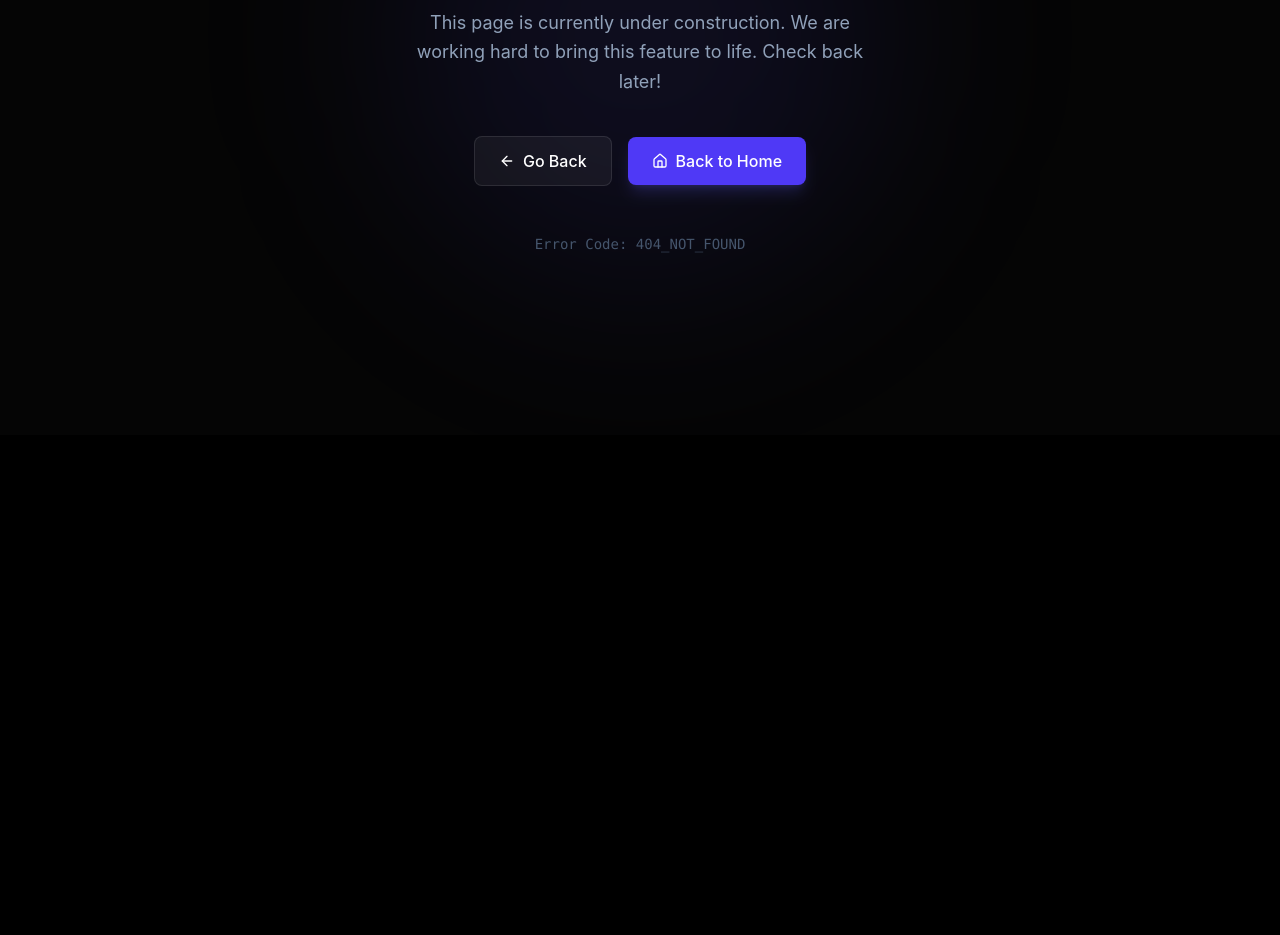
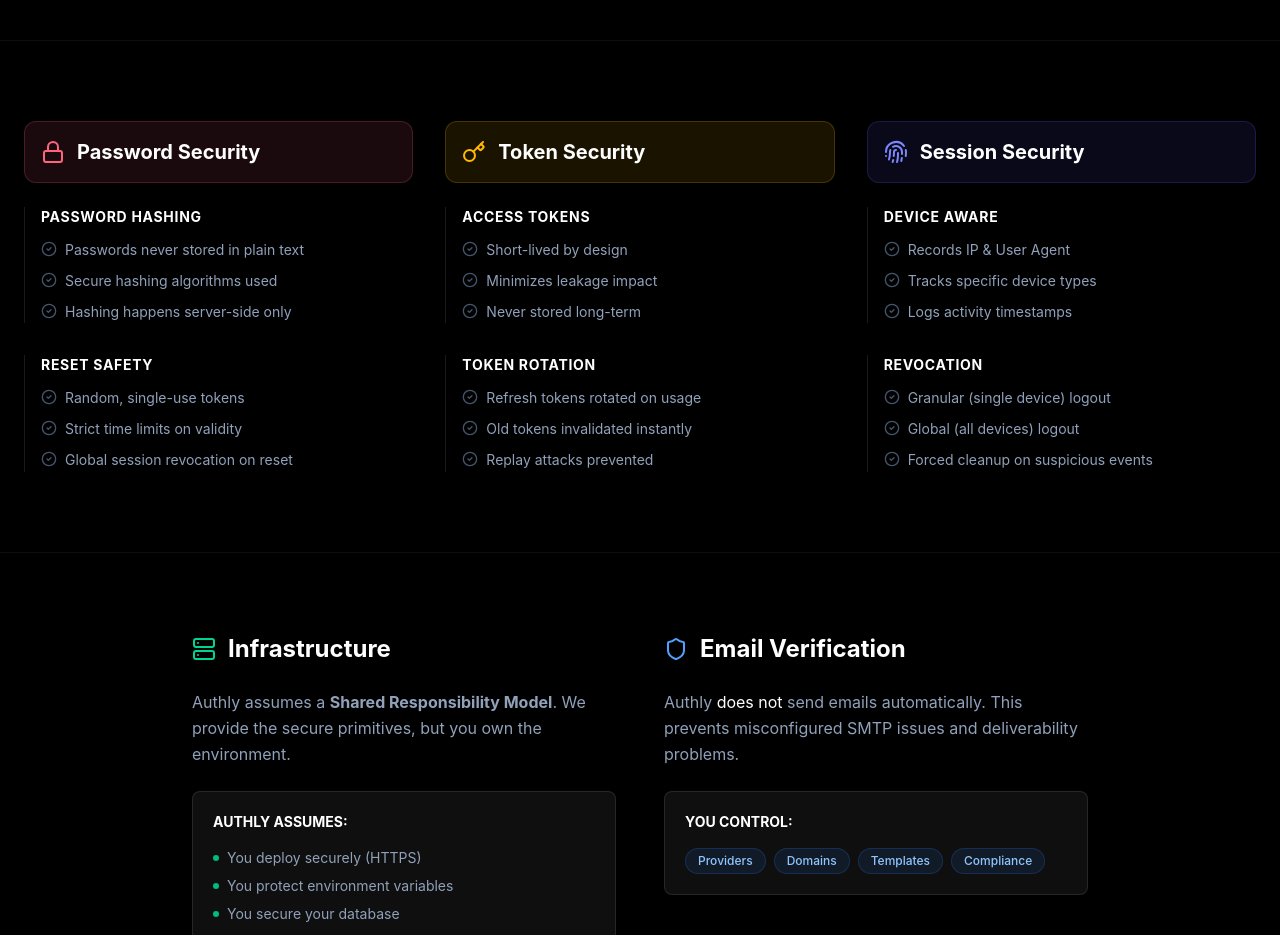
Before and after one commit to Prateet-Github/authly, a React (Vite) app: page /security in a window 1280 px wide. Shown: the part 365-1300 px from the top of the page. Before the commit the page ends 800 px from the top, so only its background shows below. Built offline with nearby package versions, Linux system fonts and the light colour scheme.

Commit message:
feat: add Security page and component; update routing in App to include Security

```diff
--- a/src/App.jsx
+++ b/src/App.jsx
@@ -4,6 +4,7 @@ import Documents from "./pages/Documents.jsx";
 import NotFound from "./pages/NotFound.jsx";
 import FAQ from "./pages/FAQ.jsx";
 import Features from "./pages/Features.jsx";
+import Security from "./pages/Security.jsx";
 
 const App = () => {
   return (
@@ -13,6 +14,7 @@ const App = () => {
       <Route path="/docs" element={<Documents />}></Route>
       <Route path="/faq" element={<FAQ />}></Route>
       <Route path="/features" element={<Features />}></Route>
+      <Route path="security" element={<Security />}></Route>
     </Routes>
   );
 };
--- /dev/null
+++ b/src/pages/Security.jsx
@@ -0,0 +1,15 @@
+import Navbar from "../components/layout/Navbar";
+import Secure from "../sections/security/Secure";
+import Footer from "../components/layout/Footer";
+
+const Security = () => {
+  return (
+    <div className="min-h-screen w-full">
+      <Navbar></Navbar>
+      <Secure></Secure>
+      <Footer></Footer>
+    </div>
+  );
+};
+
+export default Security;
--- /dev/null
+++ b/src/sections/security/Secure.jsx
@@ -0,0 +1,274 @@
+import {
+  Lock,
+  ShieldCheck,
+  Key,
+  RefreshCw,
+  Server,
+  Eye,
+  Fingerprint,
+  AlertTriangle,
+  CheckCircle2,
+  Shield,
+} from "lucide-react";
+
+const Secure = () => {
+  const securityPillars = [
+    {
+      title: "Password Security",
+      icon: Lock,
+      color: "text-rose-400",
+      bg: "bg-rose-400/10",
+      border: "border-rose-400/20",
+      sections: [
+        {
+          heading: "Password Hashing",
+          items: [
+            "Passwords never stored in plain text",
+            "Secure hashing algorithms used",
+            "Hashing happens server-side only",
+          ],
+        },
+        {
+          heading: "Reset Safety",
+          items: [
+            "Random, single-use tokens",
+            "Strict time limits on validity",
+            "Global session revocation on reset",
+          ],
+        },
+      ],
+    },
+    {
+      title: "Token Security",
+      icon: Key,
+      color: "text-amber-400",
+      bg: "bg-amber-400/10",
+      border: "border-amber-400/20",
+      sections: [
+        {
+          heading: "Access Tokens",
+          items: [
+            "Short-lived by design",
+            "Minimizes leakage impact",
+            "Never stored long-term",
+          ],
+        },
+        {
+          heading: "Token Rotation",
+          items: [
+            "Refresh tokens rotated on usage",
+            "Old tokens invalidated instantly",
+            "Replay attacks prevented",
+          ],
+        },
+      ],
+    },
+    {
+      title: "Session Security",
+      icon: Fingerprint,
+      color: "text-indigo-400",
+      bg: "bg-indigo-500/10",
+      border: "border-indigo-500/20",
+      sections: [
+        {
+          heading: "Device Aware",
+          items: [
+            "Records IP & User Agent",
+            "Tracks specific device types",
+            "Logs activity timestamps",
+          ],
+        },
+        {
+          heading: "Revocation",
+          items: [
+            "Granular (single device) logout",
+            "Global (all devices) logout",
+            "Forced cleanup on suspicious events",
+          ],
+        },
+      ],
+    },
+  ];
+
+  return (
+    <div className="min-h-screen bg-black text-slate-300 font-sans selection:bg-indigo-500/30">
+      {/* ================= HERO ================= */}
+      <div className="pt-10 pb-16 px-6 max-w-7xl mx-auto border-b border-white/5">
+        <div className="flex items-center gap-3 mb-6">
+          <div className="p-2 rounded-lg bg-indigo-500/10 border border-indigo-500/20">
+            <ShieldCheck className="w-8 h-8 text-indigo-400" />
+          </div>
+          <span className="text-sm font-bold tracking-wider text-indigo-400 uppercase">
+            Architecture
+          </span>
+        </div>
+
+        <h1 className="text-4xl md:text-6xl font-extrabold tracking-tight text-white mb-6">
+          Security
+        </h1>
+        <p className="text-xl md:text-2xl text-slate-400 leading-relaxed max-w-3xl">
+          Authly is built around{" "}
+          <span className="text-white">explicit security boundaries</span>.
+          Nothing is hidden, abstracted, or silently handled.
+        </p>
+      </div>
+
+      {/* ================= CORE PILLARS ================= */}
+      <div className="max-w-7xl mx-auto px-6 py-20">
+        <div className="grid grid-cols-1 md:grid-cols-3 gap-8">
+          {securityPillars.map((pillar, idx) => (
+            <div key={idx} className="flex flex-col gap-6">
+              {/* Pillar Header */}
+              <div
+                className={`p-4 rounded-xl border ${pillar.bg} ${pillar.border}`}
+              >
+                <div className="flex items-center gap-3">
+                  <pillar.icon className={`w-6 h-6 ${pillar.color}`} />
+                  <h2 className="text-xl font-bold text-white">
+                    {pillar.title}
+                  </h2>
+                </div>
+              </div>
+
+              {/* Pillar Content */}
+              <div className="space-y-8">
+                {pillar.sections.map((section, sIdx) => (
+                  <div key={sIdx} className="pl-4 border-l border-white/10">
+                    <h3 className="text-sm font-bold text-white uppercase tracking-wider mb-3">
+                      {section.heading}
+                    </h3>
+                    <ul className="space-y-2">
+                      {section.items.map((item, iIdx) => (
+                        <li
+                          key={iIdx}
+                          className="flex items-start gap-2 text-sm text-slate-400 leading-relaxed"
+                        >
+                          <CheckCircle2 className="w-4 h-4 text-slate-600 mt-0.5 shrink-0" />
+                          <span>{item}</span>
+                        </li>
+                      ))}
+                    </ul>
+                  </div>
+                ))}
+              </div>
+            </div>
+          ))}
+        </div>
+      </div>
+
+      {/* ================= INFRASTRUCTURE & SHARED RESPONSIBILITY ================= */}
+      <div className="bg-black border-y border-white/5 py-20 px-6">
+        <div className="max-w-4xl mx-auto">
+          <div className="flex flex-col md:flex-row gap-12 items-start">
+            {/* Left: Philosophy */}
+            <div className="flex-1">
+              <div className="flex items-center gap-3 mb-6">
+                <Server className="w-6 h-6 text-emerald-400" />
+                <h2 className="text-2xl font-bold text-white">
+                  Infrastructure
+                </h2>
+              </div>
+              <p className="text-slate-400 mb-6 leading-relaxed">
+                Authly assumes a <strong>Shared Responsibility Model</strong>.
+                We provide the secure primitives, but you own the environment.
+              </p>
+
+              <div className="p-5 rounded-lg bg-[#0f0f0f] border border-white/10">
+                <h3 className="text-sm font-bold text-white mb-4 uppercase">
+                  Authly Assumes:
+                </h3>
+                <ul className="space-y-2">
+                  {[
+                    "You deploy securely (HTTPS)",
+                    "You protect environment variables",
+                    "You secure your database",
+                  ].map((item, i) => (
+                    <li
+                      key={i}
+                      className="flex items-center gap-2 text-sm text-slate-400"
+                    >
+                      <div className="w-1.5 h-1.5 rounded-full bg-emerald-500" />
+                      {item}
+                    </li>
+                  ))}
+                </ul>
+              </div>
+            </div>
+
+            {/* Right: Email Security */}
+            <div className="flex-1">
+              <div className="flex items-center gap-3 mb-6">
+                <Shield className="w-6 h-6 text-blue-400" />
+                <h2 className="text-2xl font-bold text-white">
+                  Email Verification
+                </h2>
+              </div>
+              <p className="text-slate-400 mb-6 leading-relaxed">
+                Authly <span className="text-white">does not</span> send emails
+                automatically. This prevents misconfigured SMTP issues and
+                deliverability problems.
+              </p>
+
+              <div className="p-5 rounded-lg bg-[#0f0f0f] border border-white/10">
+                <h3 className="text-sm font-bold text-white mb-4 uppercase">
+                  You Control:
+                </h3>
+                <div className="flex flex-wrap gap-2">
+                  {["Providers", "Domains", "Templates", "Compliance"].map(
+                    (tag, i) => (
+                      <span
+                        key={i}
+                        className="px-3 py-1 rounded-full text-xs font-medium bg-blue-500/10 text-blue-300 border border-blue-500/20"
+                      >
+                        {tag}
+                      </span>
+                    )
+                  )}
+                </div>
+              </div>
+            </div>
+          </div>
+        </div>
+      </div>
+
+      {/* ================= TRANSPARENCY / NO MAGIC ================= */}
+      <div className="py-24 px-6 max-w-3xl mx-auto text-center">
+        <div className="inline-flex items-center justify-center p-4 rounded-full bg-white/5 mb-6">
+          <Eye className="w-8 h-8 text-slate-200" />
+        </div>
+        <h2 className="text-3xl font-bold text-white mb-6">
+          What Authly Does Not Hide
+        </h2>
+
+        <div className="grid grid-cols-1 sm:grid-cols-3 gap-4 mb-8">
+          {[
+            "No silent token storage",
+            "No background magic",
+            "No hidden network calls",
+          ].map((item, i) => (
+            <div
+              key={i}
+              className="p-4 rounded-lg border border-white/10 bg-[#0a0a0a] text-slate-300 text-sm font-medium"
+            >
+              {item}
+            </div>
+          ))}
+        </div>
+
+        <p className="text-lg text-slate-500">
+          Everything is{" "}
+          <span className="text-white underline decoration-indigo-500 decoration-2 underline-offset-4">
+            explicit
+          </span>{" "}
+          and{" "}
+          <span className="text-white underline decoration-indigo-500 decoration-2 underline-offset-4">
+            auditable
+          </span>
+          .
+        </p>
+      </div>
+    </div>
+  );
+};
+
+export default Secure;
```
